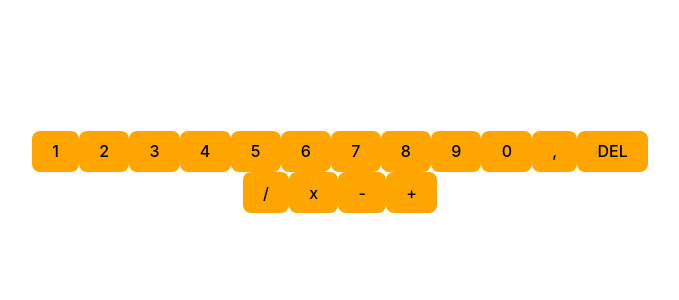
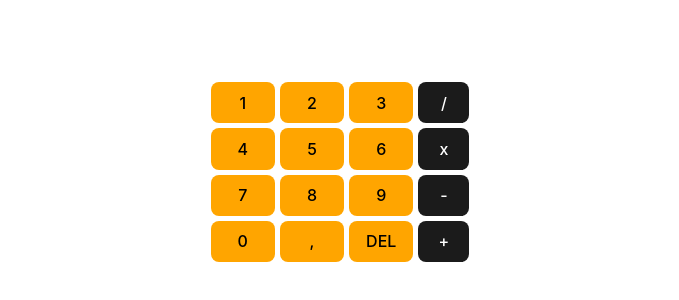
Before and after one commit to dsdyaz/jest-calc, a React (Vite) app: page / in a window 1280 px wide. Shown: the part 228-528 px from the top of the page, without its empty margins (300-979 px from the left). Built offline with nearby package versions, Linux system fonts and the light colour scheme.

Commit message:
update css

```diff
--- a/src/components/buttons/buttons.css
+++ b/src/components/buttons/buttons.css
@@ -1,4 +1,10 @@
-.buttons__digits {
+.buttons {
+  display: flex;
+  flex-direction: row;
+  gap: 5px
+}
+
+.buttons__main {
   display: grid;
   grid-template-columns: repeat(3, 1fr);
   column-gap: 5px;
@@ -9,15 +15,18 @@
   background-color: orange;
 }
 
-.digit-button_0 {
-  grid-column-start: 1;
-  grid-column-end: 3;
+button.button-delete {
+  padding: 0.6em 1em;
 }
 
-.controls {
+.operators {
   display: grid;
-  grid-template-columns: repeat(3, 1fr);
-  column-gap: 5px;
-  row-gap: 5px;
-  padding-bottom: 5px;
+  grid-template-rows: repeat(4, 1fr);
+  grid-template-columns: 1 1fr;
+  gap: 5px;
 }
+
+.operators button {
+  background-color: rgb(27, 27, 27);
+  color: white;
+}
```
